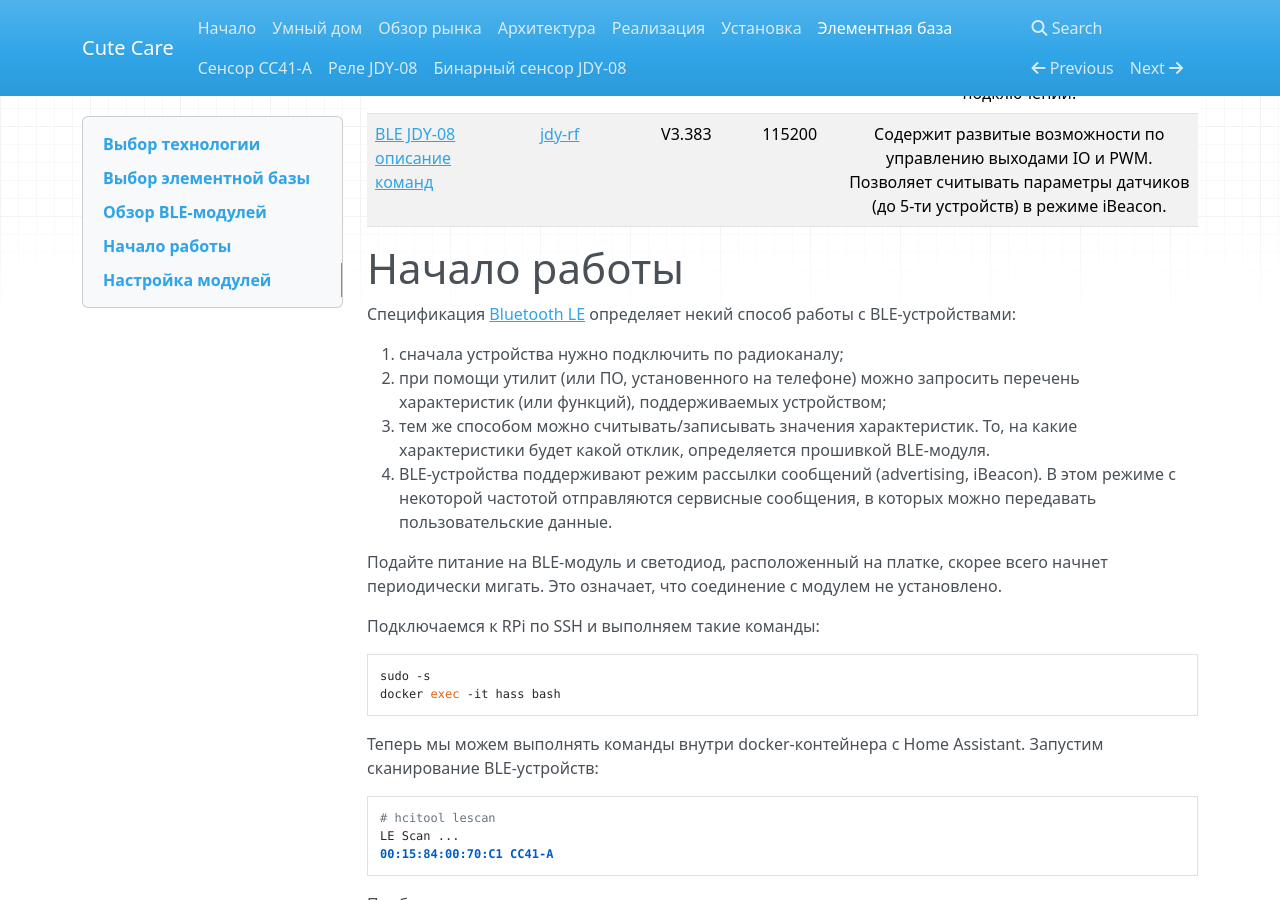
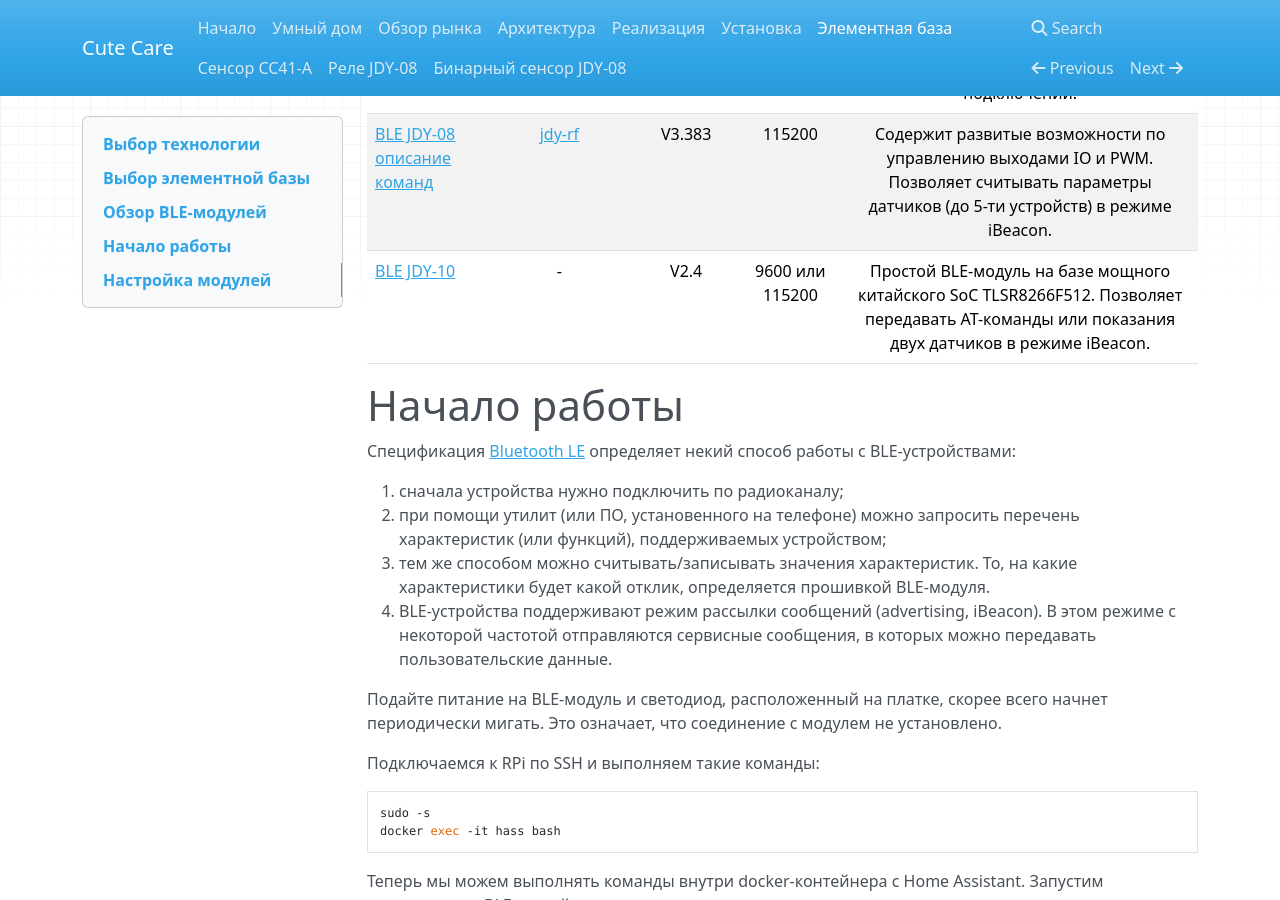
Before and after one commit to cutecare/cutecare-docs, an MkDocs documentation site: the page built from docs/Элементная база.md, in a window 1280 px wide and 900 px high, scrolled down 1628 px. Built offline with MkDocs 1.6.1, drawn with Linux system fonts in a browser that asks for light colours; nearby versions of some CDN libraries; old or Windows-style settings are respelled for this version of MkDocs.

Commit message:
Update Элементная база.md

```diff
--- a/docs/Элементная база.md
+++ b/docs/Элементная база.md
@@ -41,6 +41,7 @@ Bluetooth LE (BLE) специальная редакция стандарта д
 |[HM-10 BLE 4.0](http://fab.cba.mit.edu/classes/863.15/doc/tutorials/programming/bluetooth/bluetooth40_en.pdf)|JNHuaMao|||Самый полнофункциональный BLE-модуль. Нужно уметь визуально отличать его от других реализаций, чтобы не купить аналог|
 |[BLE CC41-A](http://img.banggood.com/file/products/20150104013145BLE-CC41-A%20Spefication.pdf) [описание команд](http://4ipov.net/bluetooth_4.0_BLE_module_CC2541_CC41-A)|Bolutek|V3.0.6|9600|Простой BLE-модуль. Может передавать показания двух датчиков в широковещательном режиме. Может передавать пользовательские данные при подключении.|
 |[BLE JDY-08](https://fccid.io/2AM2YJDY-08/User-Manual/User-Manual-3511895.pdf) [описание команд](https://github.com/kichMan/JDY-08)|[jdy-rf](http://www.jdy-rf.com/down/html/?8.html)|V3.383|115200|Содержит развитые возможности по управлению выходами IO и PWM. Позволяет считывать параметры датчиков (до 5-ти устройств) в режиме iBeacon.|
+|[BLE JDY-10](https://www.electro-tech-online.com/attachments/jdy-10%E8%93%9D%E7%89%994-0%E6%A8%A1%E5%9D%97v2-4-pdf.109589/)|-|V2.4|9600 или 115200|Простой BLE-модуль на базе мощного китайского SoC TLSR8266F512. Позволяет передавать AT-команды или показания двух датчиков в режиме iBeacon.|
 
 # Начало работы
 Спецификация [Bluetooth LE](https://www.bluetooth.com/specifications/gatt) определяет некий способ работы с BLE-устройствами:
```
